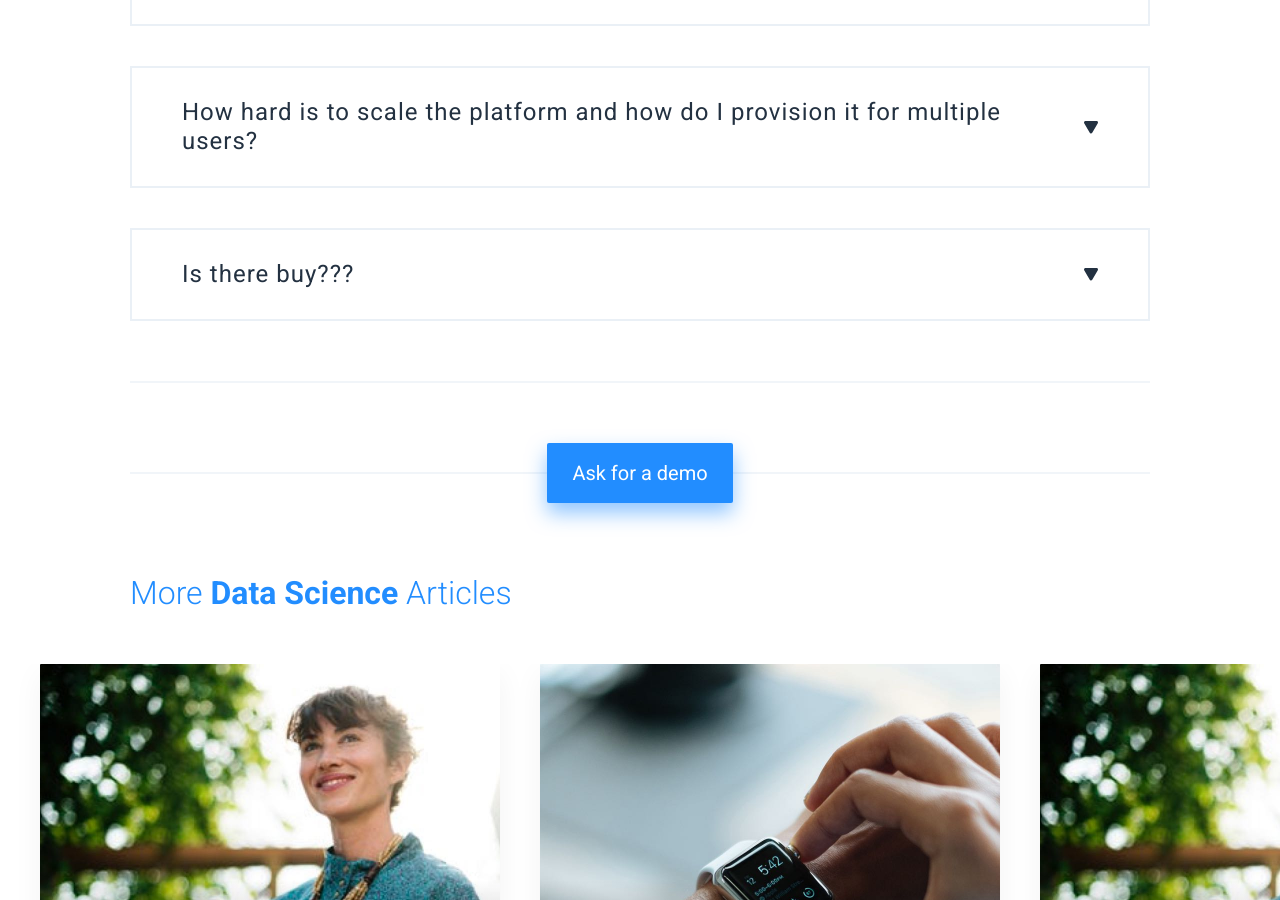
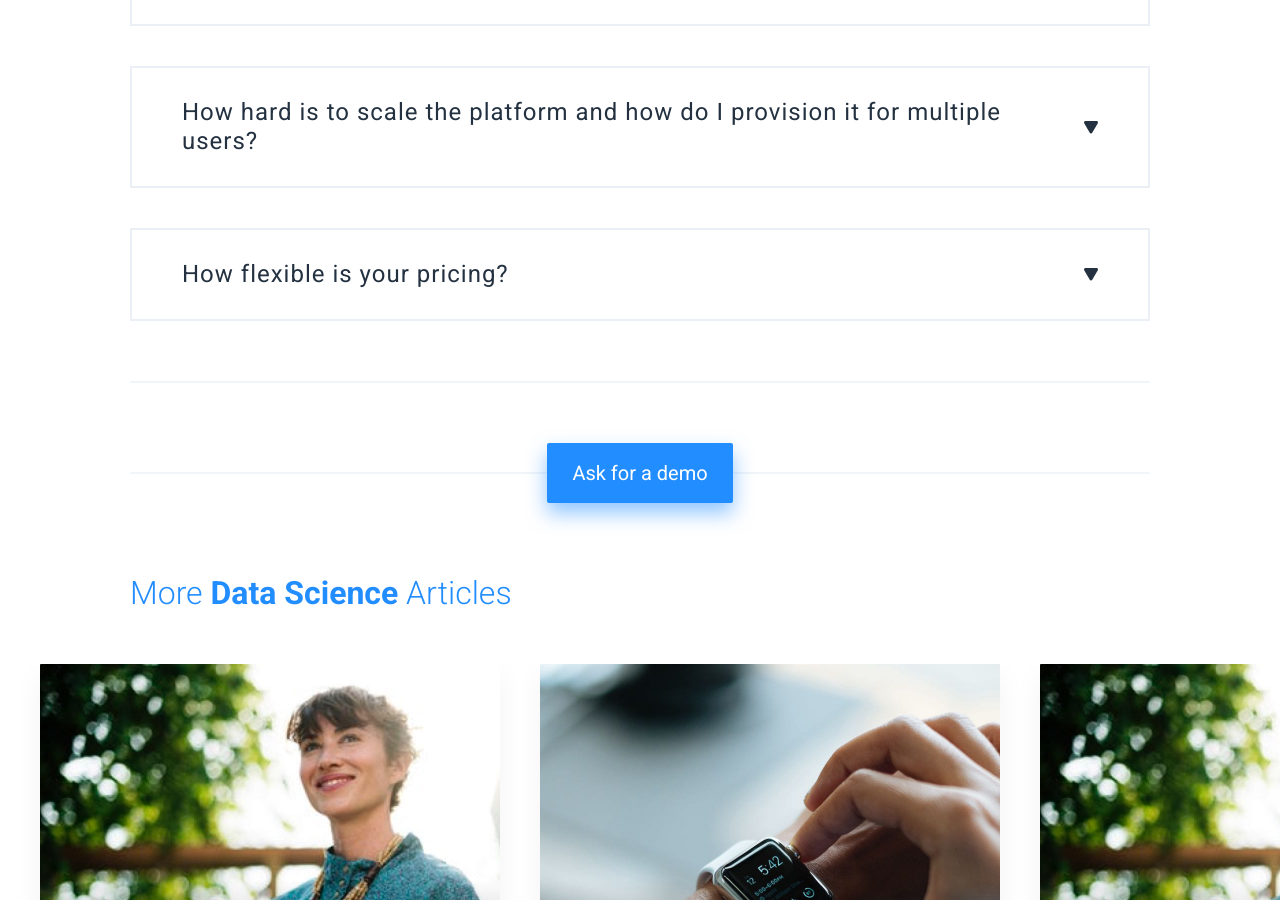
Before and after one commit to keboola/website, a Jekyll site: the page built from index.md, in a window 1280 px wide and 900 px high, scrolled down 5411 px. Built offline with Jekyll 4.4.1, drawn with Linux system fonts in a browser that asks for light colours; nearby versions of some CDN libraries; some of the changed lines change nothing that is shown.

Commit message:
Update from Forestry.io - Updated index.md

```diff
--- a/index.md
+++ b/index.md
@@ -134,14 +134,13 @@
       or scaling or user provisioning of Keboola. That''s the job of software! We
       have taken all the menial tasks and jobs in data infrastructure and built a
       software to handle them! #robotsbaby'
-  - name: Is there buy???
-    desc: Nulla eu ullamcorper nisl. Ut lobortis augue a tortor aliquam ullamcorper.
-      Nam viverra venenatis urna, quis rutrum ipsum congue vitae. Vivamus commodo
-      convallis urna nec sagittis. Curabitur ut posuere justo. Sed pellentesque ipsum
-      quis neque molestie, eu auctor odio scelerisque. Aenean sed elit ex. Suspendisse
-      quis ex hendrerit, scelerisque diam nec, sodales risus. Etiam ornare, tellus
-      vitae iaculis egestas, velit dui imperdiet quam, mattis interdum arcu est ut
-      dui.
+  - name: How flexible is your pricing?
+    desc: 'Dude, you will be surprised!  Start as low as $900/m for your whole infrastructure
+      with data acquistion, dwh, notebooks, orchestration and grow as you need slowly/fast
+      back/fourth. What ever suits your need. If you decide it is time for you to
+      go, just press "data take out" button and all of your data and code you had
+      with us will land in your S3. We hate strings attached. We hate drama. And that''s
+      why we''ve made it easy even to leave us :) . #enjoy'
 - template: horizontal-rule
   block: hr
 - template: ask-demo
```
